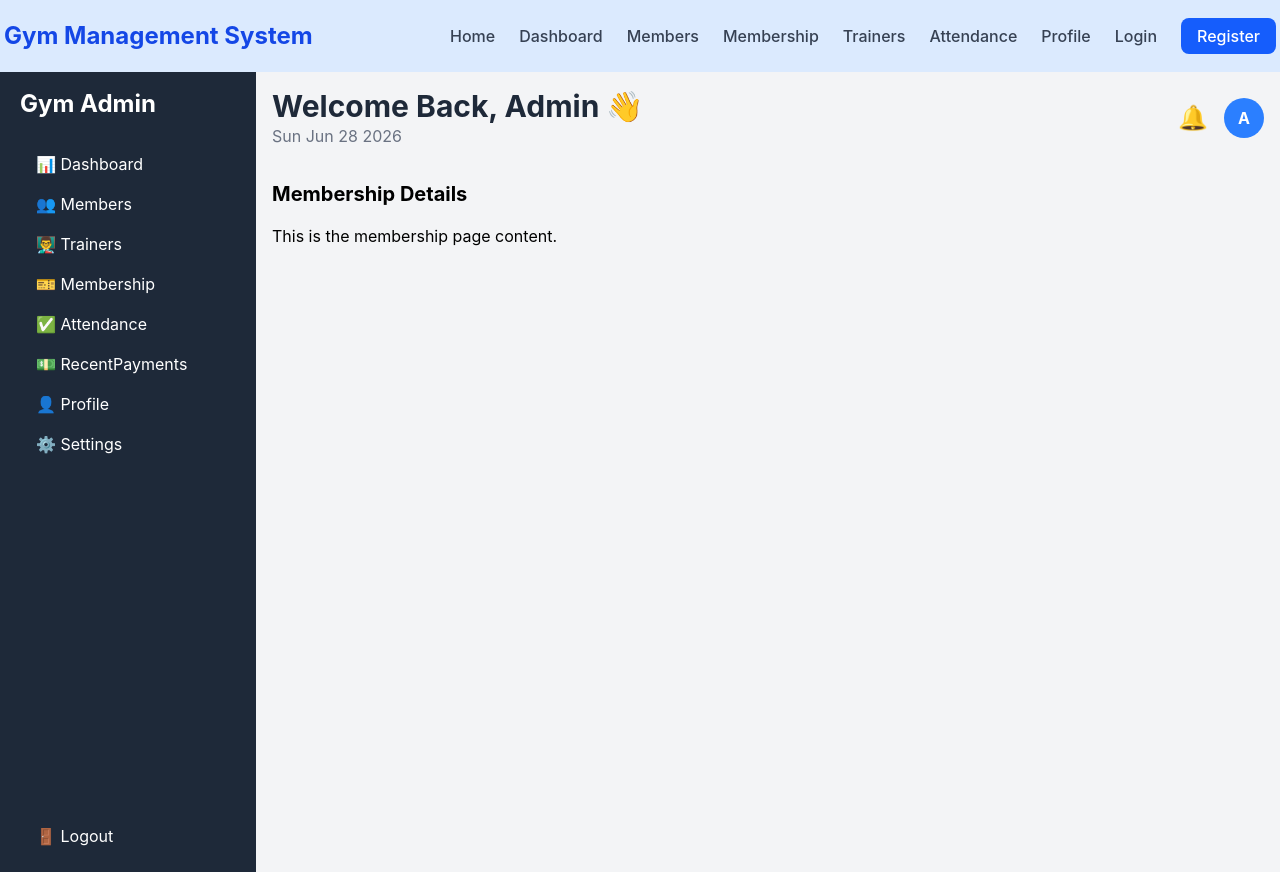
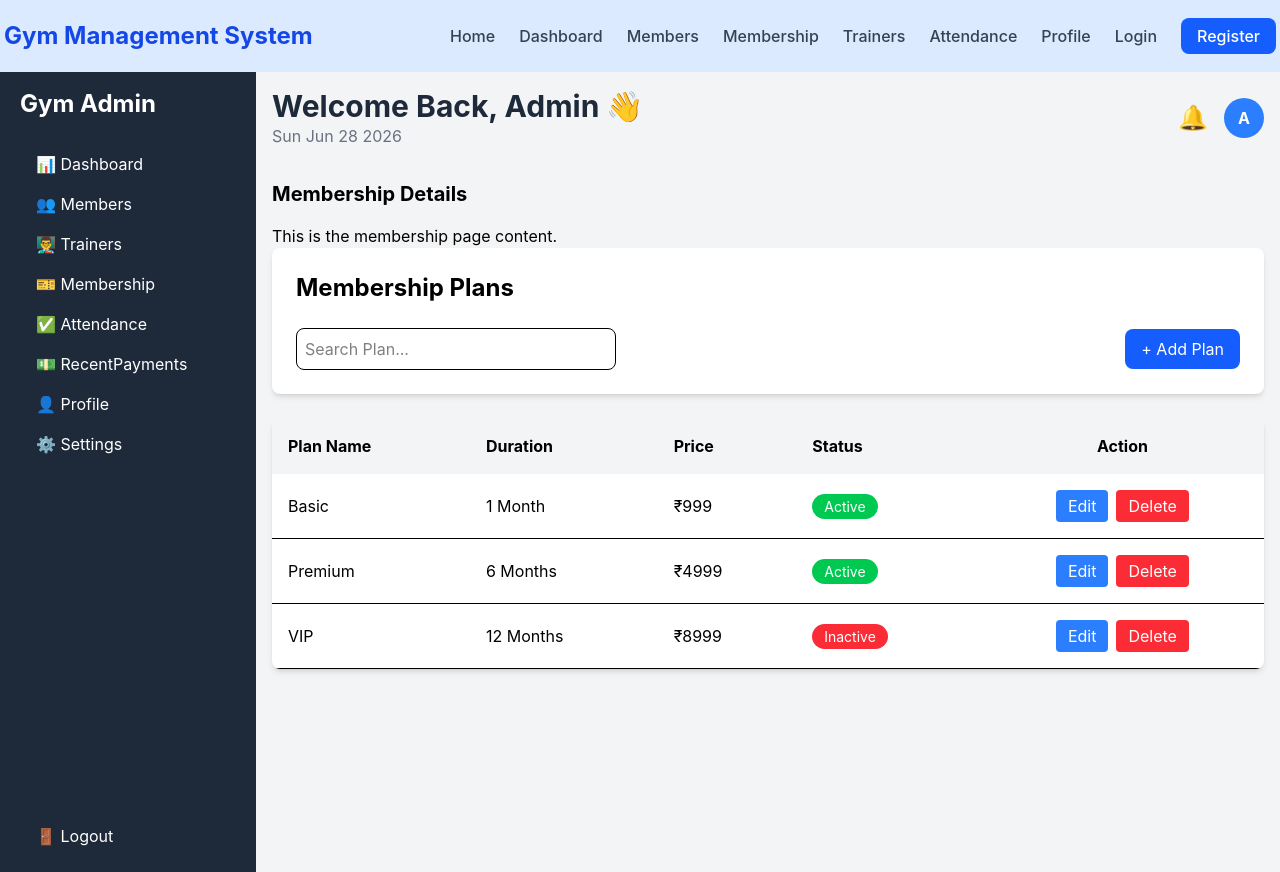
Before and after one commit to PoojaNikam2004/Gym-Management-System, a React (Vite) app: page /membership in a window 1280 px wide. Built offline with nearby package versions, Linux system fonts and the light colour scheme.

Commit message:
build a MembershipTable component

```diff
--- a/src/components/MembershipSearchBar.jsx
+++ b/src/components/MembershipSearchBar.jsx
@@ -0,0 +1,36 @@
+function MembershipSearchBar({
+  searchTerm,
+  setSearchTerm,
+  onAddPlan,
+}) {
+  return (
+    <div className="bg-white p-6 rounded-lg shadow-md mb-6">
+
+      <h2 className="text-2xl font-bold mb-6">
+        Membership Plans
+      </h2>
+
+      <div className="flex justify-between items-center">
+
+        <input
+          type="text"
+          placeholder="Search Plan..."
+          value={searchTerm}
+          onChange={(e) => setSearchTerm(e.target.value)}
+          className="border rounded-lg p-2 w-80"
+        />
+
+        <button
+          onClick={onAddPlan}
+          className="bg-blue-600 hover:bg-blue-700 text-white px-4 py-2 rounded-lg"
+        >
+          + Add Plan
+        </button>
+
+      </div>
+
+    </div>
+  );
+}
+
+export default MembershipSearchBar;
--- a/src/components/MembershipTable.jsx
+++ b/src/components/MembershipTable.jsx
@@ -0,0 +1,60 @@
+function MembershipTable({ plans }) {
+  return (
+    <div className="bg-white rounded-lg shadow-md overflow-hidden">
+
+      <table className="w-full">
+
+        <thead className="bg-gray-100">
+          <tr>
+            <th className="p-4 text-left">Plan Name</th>
+            <th className="p-4 text-left">Duration</th>
+            <th className="p-4 text-left">Price</th>
+            <th className="p-4 text-left">Status</th>
+            <th className="p-4 text-center">Action</th>
+          </tr>
+        </thead>
+
+        <tbody>
+          {plans.map((plan) => (
+            <tr
+              key={plan.id}
+              className="border-b hover:bg-gray-50"
+            >
+              <td className="p-4">{plan.name}</td>
+
+              <td className="p-4">{plan.duration}</td>
+
+              <td className="p-4">₹{plan.price}</td>
+
+              <td className="p-4">
+                <span
+                  className={`px-3 py-1 rounded-full text-white text-sm ${
+                    plan.status === "Active"
+                      ? "bg-green-500"
+                      : "bg-red-500"
+                  }`}
+                >
+                  {plan.status}
+                </span>
+              </td>
+
+              <td className="p-4 text-center">
+                <button className="bg-blue-500 text-white px-3 py-1 rounded mr-2">
+                  Edit
+                </button>
+
+                <button className="bg-red-500 text-white px-3 py-1 rounded">
+                  Delete
+                </button>
+              </td>
+            </tr>
+          ))}
+        </tbody>
+
+      </table>
+
+    </div>
+  );
+}
+
+export default MembershipTable;
--- a/src/pages/Membership.jsx
+++ b/src/pages/Membership.jsx
@@ -1,7 +1,39 @@
 import SideBar from "../components/SideBar";
 import Header from "../components/Header";
+import MembershipSearchBar from "../components/MembershipSearchBar";
+import MembershipTable from "../components/MembershipTable";
+import {useState} from "react";
 
 function Membership(){
+
+ const [searchTerm ,setSearchTerm ]=useState("");
+
+const [plans, setPlans] = useState([
+  {
+    id: 1,
+    name: "Basic",
+    duration: "1 Month",
+    price: 999,
+    status: "Active",
+  },
+  {
+    id: 2,
+    name: "Premium",
+    duration: "6 Months",
+    price: 4999,
+    status: "Active",
+  },
+  {
+    id: 3,
+    name: "VIP",
+    duration: "12 Months",
+    price: 8999,
+    status: "Inactive",
+  },
+]);
+
+
+
     return(
         <div className="flex">
 
@@ -12,6 +44,18 @@ function Membership(){
                  <Header/>
             <h2 className="text-xl font-bold mb-4">Membership Details</h2>
             <p>This is the membership page content.</p>
+
+            <div >
+                   <MembershipSearchBar
+                   searchTerm={searchTerm}
+                   setSearchTerm={setSearchTerm}
+                  // onAddPlan={() => setShowModal(true)}
+                   />
+              <MembershipTable plans={plans} setPlans={setPlans}/>
+
+
+            </div>
+
         </div>
         </div>
     )
```
